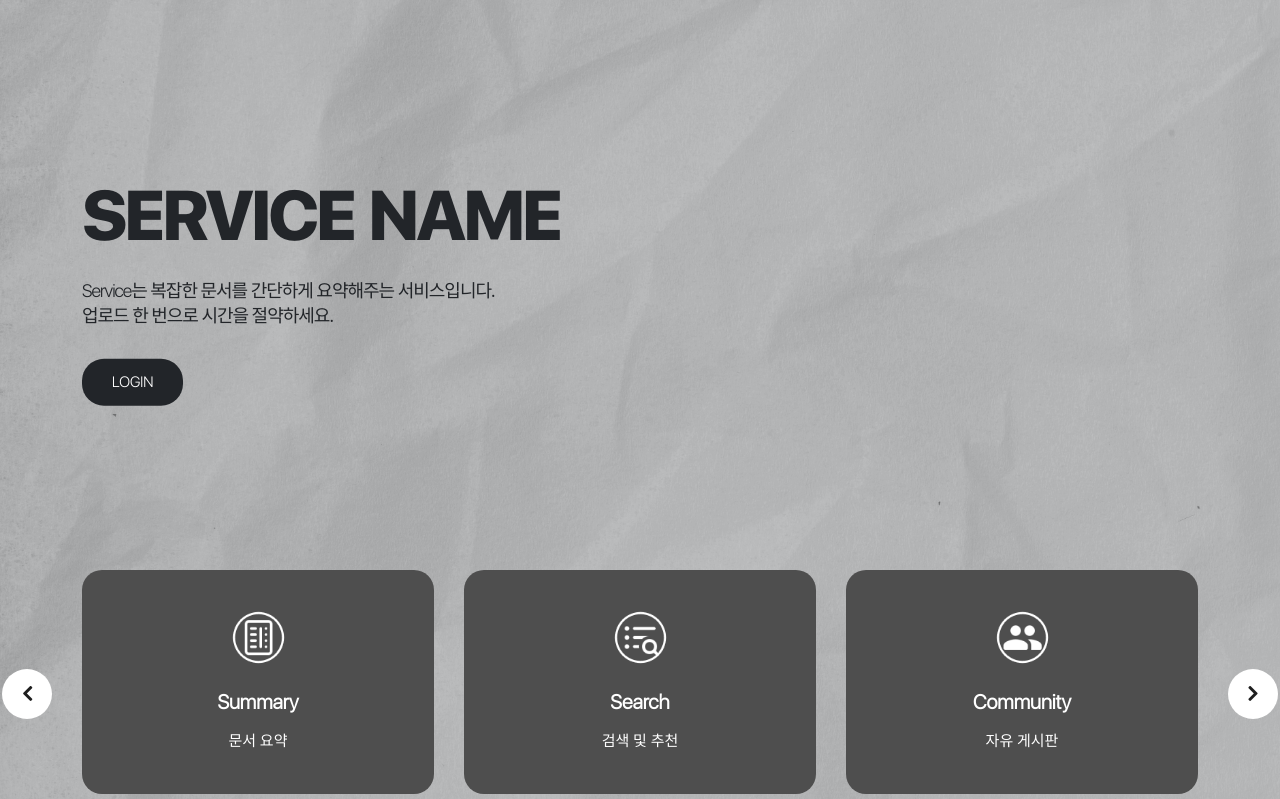
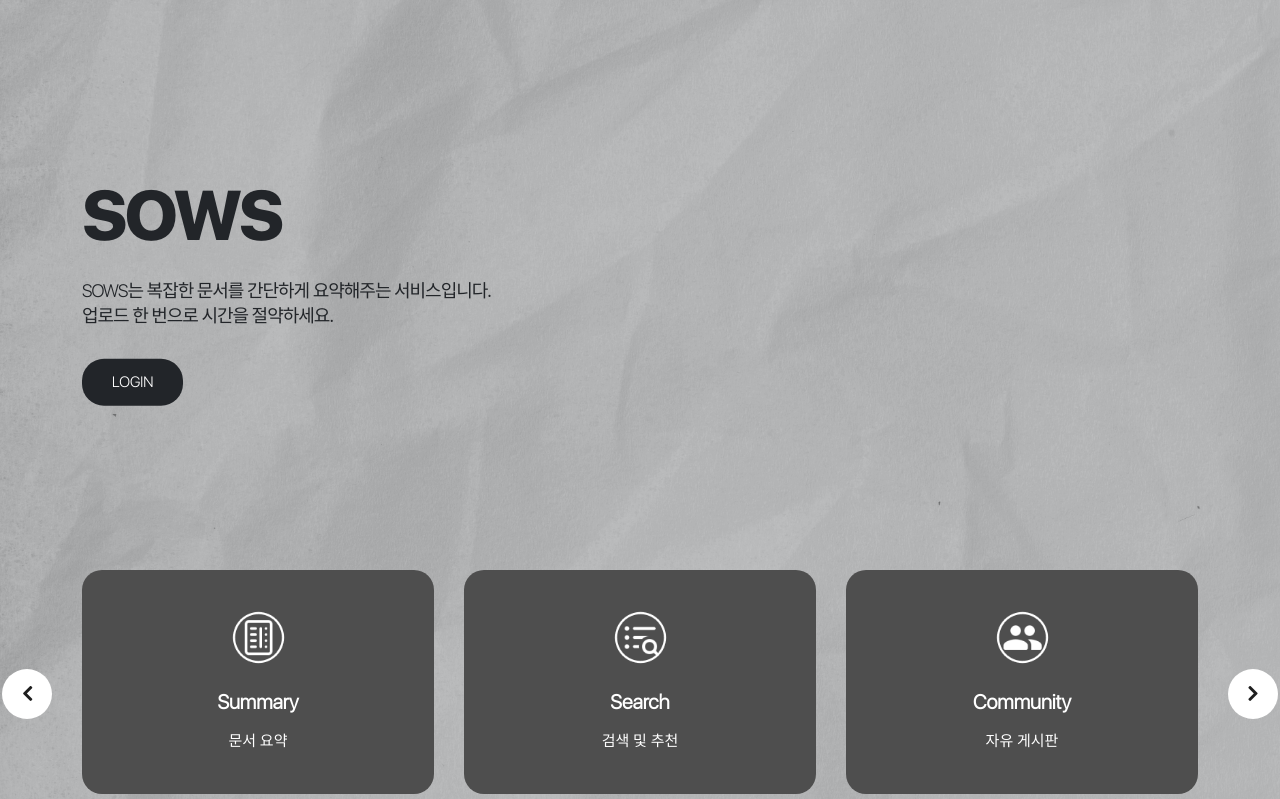
Before and after one commit to AIVLE-School-first-Big-Project/Summary, a Django app: page / in a window 1280 px wide. Shown: the top 799 px of the page. Run offline with Django 4.2, Linux system fonts and the light colour scheme; some libraries are stand-ins or nearby versions; some web fonts are replaced.

Commit message:
어쩌구저쩌구 수정

```diff
--- a/Mainapp/templates/Main/login.html
+++ b/Mainapp/templates/Main/login.html
@@ -41,7 +41,7 @@ https://templatemo.com/tm-569-edu-meeting
 
         <div class="caption" style="top: 50%;">
 
-          <a href="{% url 'Mainapp:main' %}"><h2>Service</h2></a>
+          <a href="{% url 'Mainapp:main' %}"><h2>SOWS</h2></a>
 
           <form action="{% url 'Mainapp:login' %}" class="" method="POST">
             {% csrf_token %}
@@ -62,7 +62,7 @@ https://templatemo.com/tm-569-edu-meeting
               {% endif %}
               <input type="submit" value="로그인" class="login-btn" style="background-color: #4E4E4E;">
             </div>
-            <p>Service가 처음이신가요?</p>
+            <p>SOWS가 처음이신가요?</p>
             <div class="main-button-red" style="margin-top: 20px;">
               <input type="button" value="회원가입" class="login-btn" onClick="location.href='{% url 'Mainapp:signup' %}'" style="background-color: #222529;">
             </div>
--- a/Mainapp/templates/Main/main.html
+++ b/Mainapp/templates/Main/main.html
@@ -38,8 +38,8 @@ https://templatemo.com/tm-569-edu-meeting
       <div class="video-overlay header-text">
         <div class="container">
           <div class="caption">
-            <h2>Service Name</h2>
-            <p>Service는 복잡한 문서를 간단하게 요약해주는 서비스입니다. <br>업로드 한 번으로 시간을 절약하세요.<br></p>
+            <h2>SOWS</h2>
+            <p>SOWS는 복잡한 문서를 간단하게 요약해주는 서비스입니다. <br>업로드 한 번으로 시간을 절약하세요.<br></p>
 
             <div class="main-button-red">
               {% if user.is_authenticated %}
--- a/Mainapp/templates/Main/signup.html
+++ b/Mainapp/templates/Main/signup.html
@@ -42,7 +42,7 @@ https://templatemo.com/tm-569-edu-meeting
 
         <div class="caption" style="top: 50%;">
 
-          <a href="{% url 'Mainapp:main' %}"><h2>Service</h2></a>
+          <a href="{% url 'Mainapp:main' %}"><h2>SOWS</h2></a>
           <!-- <div class="form-group">
             <input type="email" name="" id="" placeholder="Email">
           </div> -->
--- a/Mainapp/templates/header.html
+++ b/Mainapp/templates/header.html
@@ -1,7 +1,7 @@
 {% load static %}
 <nav class="sb-topnav navbar navbar-expand navbar-dark bg-dark">
     <!-- Navbar Brand-->
-    <a class="navbar-brand ps-3 me-4" href="{% url 'Mainapp:main' %}">Service</a>
+    <a class="navbar-brand ps-3 me-4" href="{% url 'Mainapp:main' %}">SOWS</a>
     <!-- Sidebar Toggle-->
     <button class="btn btn-link btn-sm order-1 order-lg-0 me-4 me-lg-0" id="sidebarToggle" href="#!"><i class="fas fa-bars"></i></button>
     <!-- Navbar-->
```
